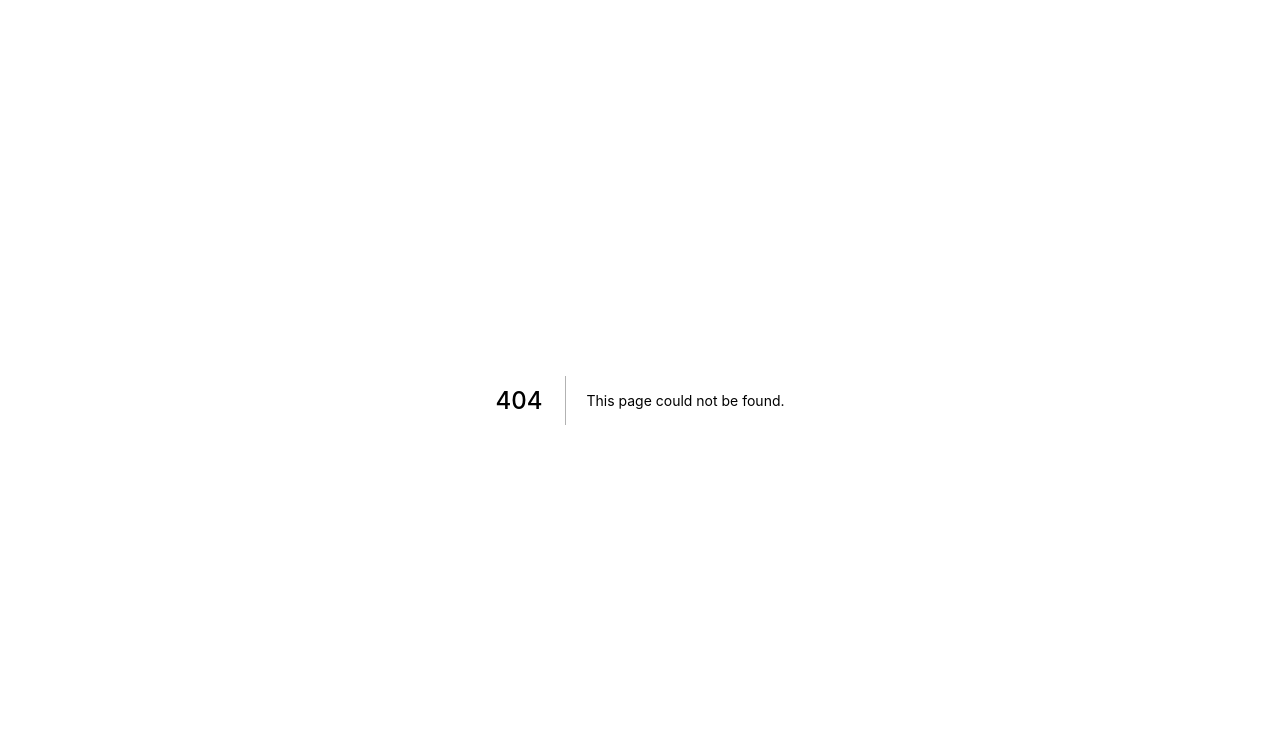
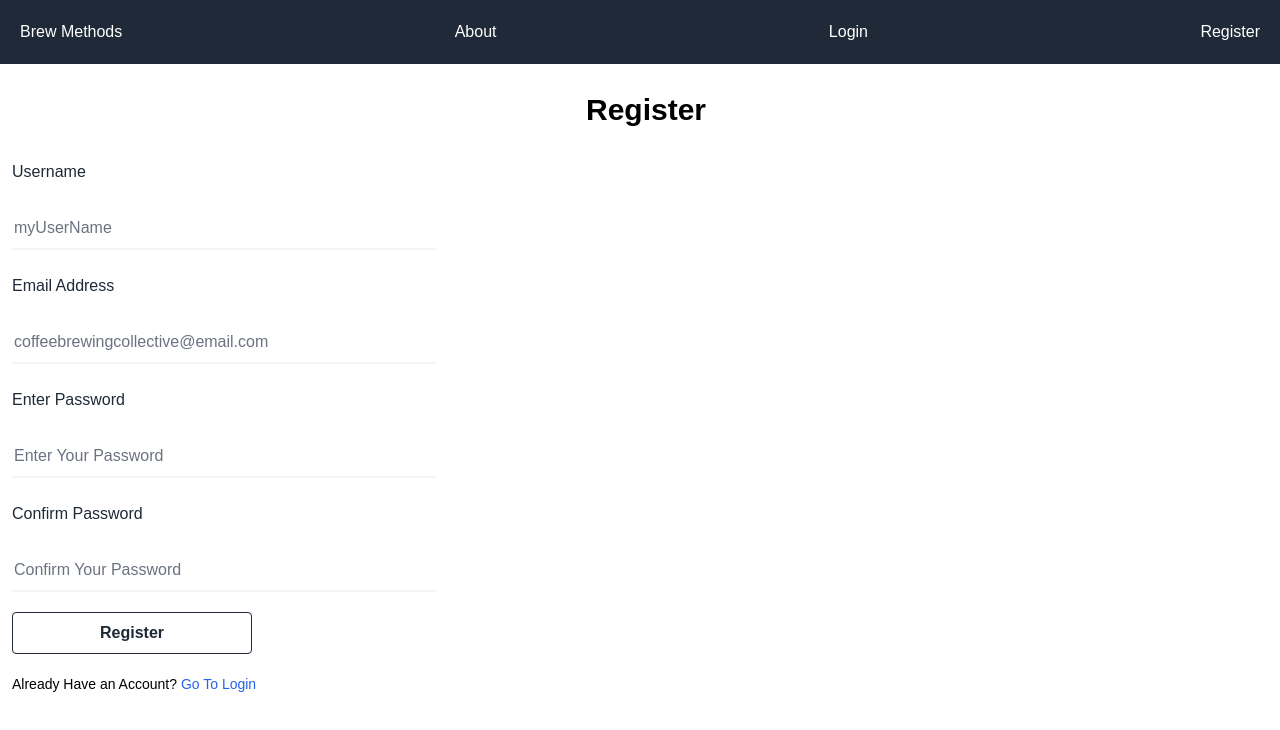
Before and after one commit to jaec0113/coffee-brewer-collective, a Next.js app: page /account/register in a window 1280 px wide. Before the commit this address had no page. Shown: the top 730 px of the page. Built offline with nearby package versions, Linux system fonts and the light colour scheme.

Commit message:
add login and register pages

```diff
--- a/components/Navbar.tsx
+++ b/components/Navbar.tsx
@@ -10,10 +10,10 @@ export default function Navbar() {
         <Link href='/about'>
           <a>About</a>
         </Link>
-        <Link href='/login'>
+        <Link href='/account/login'>
           <a>Login</a>
         </Link>
-        <Link href='/register'>
+        <Link href='/account/register'>
           <a>Register</a>
         </Link>
       </nav>
--- a/package.json
+++ b/package.json
@@ -8,6 +8,7 @@
     "start": "next start"
   },
   "dependencies": {
+    "@tailwindcss/forms": "^0.3.3",
     "next": "11.0.1",
     "react": "17.0.2",
     "react-dom": "17.0.2"
--- a/pages/about.tsx
+++ b/pages/about.tsx
@@ -59,6 +59,9 @@ export default function about() {
           rate and leave reviews for different brewing recipes so others can
           benefit from your experiences.
         </p>
+        <a href='/account/register'>
+          <EmailButton text='Register' />
+        </a>
 
         <h2 className='text-xl font-bold my-2'>Contact</h2>
         <p className='font-light my-1'>
@@ -72,7 +75,7 @@ export default function about() {
           feedback is welcome!
         </p>
       </div>
-      <div className='flex flex-col justify-center items-center'>
+      <div className='flex flex-col ml-3'>
         <a href='mailto:coffeeaje0113@gmail.com?subject=Brewing%20Recipe%20Submission'>
           <EmailButton text='Submit a Recipe' />
         </a>
--- /dev/null
+++ b/pages/account/login.tsx
@@ -0,0 +1,74 @@
+import React, { useState } from "react"
+import Link from "next/link"
+import Head from "next/head"
+import Layout from "../../components/Layout"
+
+export default function login() {
+  const [email, setEmail] = useState("")
+  const [password, setPassword] = useState("")
+
+  const handleSubmit = (e: React.ChangeEvent<HTMLFormElement>): void => {
+    e.preventDefault()
+    console.log("Logged In")
+  }
+
+  return (
+    <Layout>
+      <Head>
+        <title>Login | Coffee Brewing Collective</title>
+        <meta
+          name='keywords'
+          content='login, coffee brewing collective, coffee brewing'
+        />
+        <meta
+          name='descriptions'
+          content='Login to your Coffee Brewing Collective account to access your favorite recipes.'
+        />
+      </Head>
+      <form onSubmit={handleSubmit}>
+        <div className='text-3xl ml-3 font-bold text-center'>
+          <h1>Login</h1>
+        </div>
+        <div className='mt-8 max-w-md'>
+          <div className='grid grid-cols-1 gap-6 mx-3'>
+            <label htmlFor='email' className='text-gray-800'>
+              Enter Email Address
+            </label>
+            <input
+              type='email'
+              id='email'
+              value={email}
+              onChange={(e) => setEmail(e.target.value)}
+              className='mt-0 block w-full px-0.5 border-0 border-b-2 border-gray-100 focus:ring-0 focus:border-black'
+              placeholder='coffeebrewingcollective@email.com'
+              autoComplete='on'
+            />
+            <label htmlFor='password' className='text-gray-800'>
+              Enter Password
+            </label>
+            <input
+              type='password'
+              id='password'
+              value={password}
+              onChange={(e) => setPassword(e.target.value)}
+              className='mt-0 block w-full px-0.5 border-0 border-b-2 border-gray-100 focus:ring-0 focus:border-black'
+              placeholder='my-password'
+              autoComplete='on'
+            />
+          </div>
+        </div>
+        <input
+          type='submit'
+          value='Login'
+          className='bg-transparent hover:bg-gray-800 text-gray-800 font-semibold hover:text-white py-2 px-4 border border-gray-800 hover:border-transparent rounded w-60 my-5 ml-3'
+        />
+      </form>
+      <p className='text-sm ml-3'>
+        Don't Have an Account?
+        <Link href='/account/register'>
+          <a className='text-blue-600'> Create Account</a>
+        </Link>
+      </p>
+    </Layout>
+  )
+}
--- /dev/null
+++ b/pages/account/register.tsx
@@ -0,0 +1,101 @@
+import React, { useState } from "react"
+import Link from "next/link"
+import Head from "next/head"
+import Layout from "../../components/Layout"
+
+export default function Register() {
+  const [email, setEmail] = useState("")
+  const [password, setPassword] = useState("")
+  const [username, setUsername] = useState("")
+  const [passwordConfirm, setPasswordConfirm] = useState("")
+
+  const handleSubmit = (e: React.ChangeEvent<HTMLFormElement>): void => {
+    e.preventDefault()
+    console.log("registration submitted")
+  }
+
+  return (
+    <Layout>
+      <Head>
+        <title>Register | Coffee Brewing Collective</title>
+        <meta
+          name='keywords'
+          content='registration, coffee brewing collective, coffee brewing, coffee'
+        />
+        <meta
+          name='description'
+          content="Register an account at Coffee Brewing Collective. Save your favorite recipes, rate and comment on recipes you've tried."
+        />
+      </Head>
+      <div className='text-3xl ml-3 font-bold text-center'>
+        <h1>Register</h1>
+      </div>
+      <form onSubmit={handleSubmit}>
+        <div className='mt-8 max-w-md'>
+          <div className='grid grid-cols-1 gap-6 mx-3'>
+            <label htmlFor='username' className='text-gray-800'>
+              Username
+            </label>
+            <input
+              type='text'
+              id='username'
+              value={username}
+              onChange={(e) => setUsername(e.target.value)}
+              className='mt-0 block w-full px-0.5 border-0 border-b-2 border-gray-100 focus:ring-0 focus:border-black'
+              placeholder='myUserName'
+              autoComplete='on'
+            />
+
+            <label htmlFor='email' className='text-gray-800'>
+              Email Address
+            </label>
+            <input
+              type='email'
+              id='email'
+              value={email}
+              onChange={(e) => setEmail(e.target.value)}
+              className='mt-0 block w-full px-0.5 border-0 border-b-2 border-gray-100 focus:ring-0 focus:border-black'
+              placeholder='coffeebrewingcollective@email.com'
+              autoComplete='on'
+            />
+
+            <label htmlFor='password' className='text-gray-800'>
+              Enter Password
+            </label>
+            <input
+              type='password'
+              id='password'
+              value={password}
+              onChange={(e) => setPassword(e.target.value)}
+              className='mt-0 block w-full px-0.5 border-0 border-b-2 border-gray-100 focus:ring-0 focus:border-black'
+              placeholder='Enter Your Password'
+            />
+
+            <label htmlFor='passwordConfirm' className='text-gray-800'>
+              Confirm Password
+            </label>
+            <input
+              type='password'
+              id='passwordConfirm'
+              value={passwordConfirm}
+              onChange={(e) => setPasswordConfirm(e.target.value)}
+              className='mt-0 block w-full px-0.5 border-0 border-b-2 border-gray-100 focus:ring-0 focus:border-black'
+              placeholder='Confirm Your Password'
+            />
+          </div>
+        </div>
+        <input
+          type='submit'
+          value='Register'
+          className='bg-transparent hover:bg-gray-800 text-gray-800 font-semibold hover:text-white py-2 px-4 border border-gray-800 hover:border-transparent rounded w-60 my-5 ml-3'
+        />
+      </form>
+      <p className='text-sm ml-3'>
+        Already Have an Account?
+        <Link href='/account/login'>
+          <a className='text-blue-600'> Go To Login</a>
+        </Link>
+      </p>
+    </Layout>
+  )
+}
--- a/pages/index.tsx
+++ b/pages/index.tsx
@@ -36,6 +36,10 @@ export default function Home({}) {
       <Head>
         <title>Coffee Brewing Collective</title>
         <meta
+          name='keywords'
+          content='coffee, brewing, pour over, hand drip, filter, aeropress, french press, syphon, siphon, vacuum coffee, recipes, brew designs'
+        />
+        <meta
           name='description'
           content='A collection of popular coffee brewing recipes by coffee professionals from all over the world.'
         />
--- a/tailwind.config.js
+++ b/tailwind.config.js
@@ -7,5 +7,5 @@ module.exports = {
   variants: {
     extend: {},
   },
-  plugins: [],
+  plugins: [require("@tailwindcss/forms")],
 }
```
Also changed, not shown: 1 other file (tests, documents, lock files or other folders).
